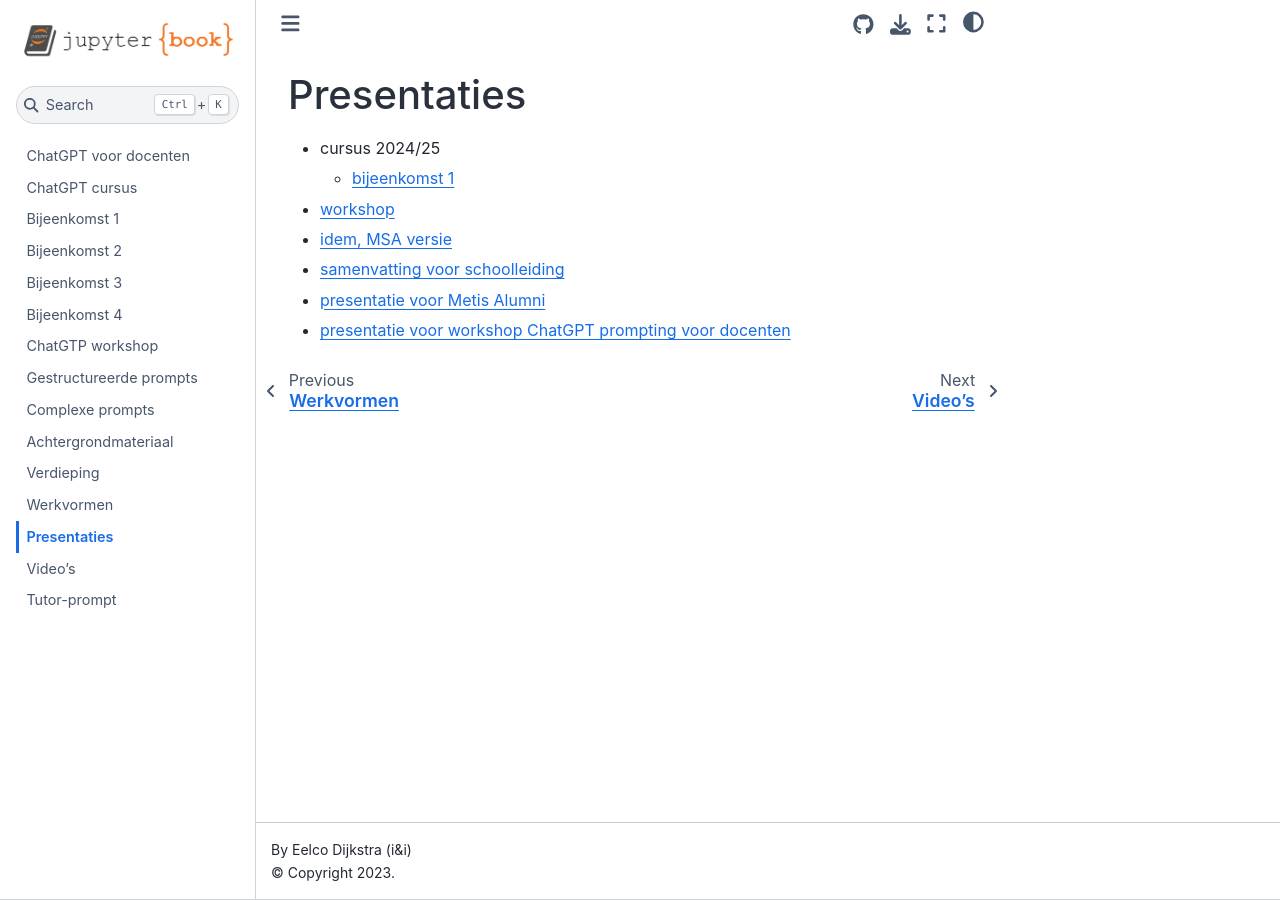
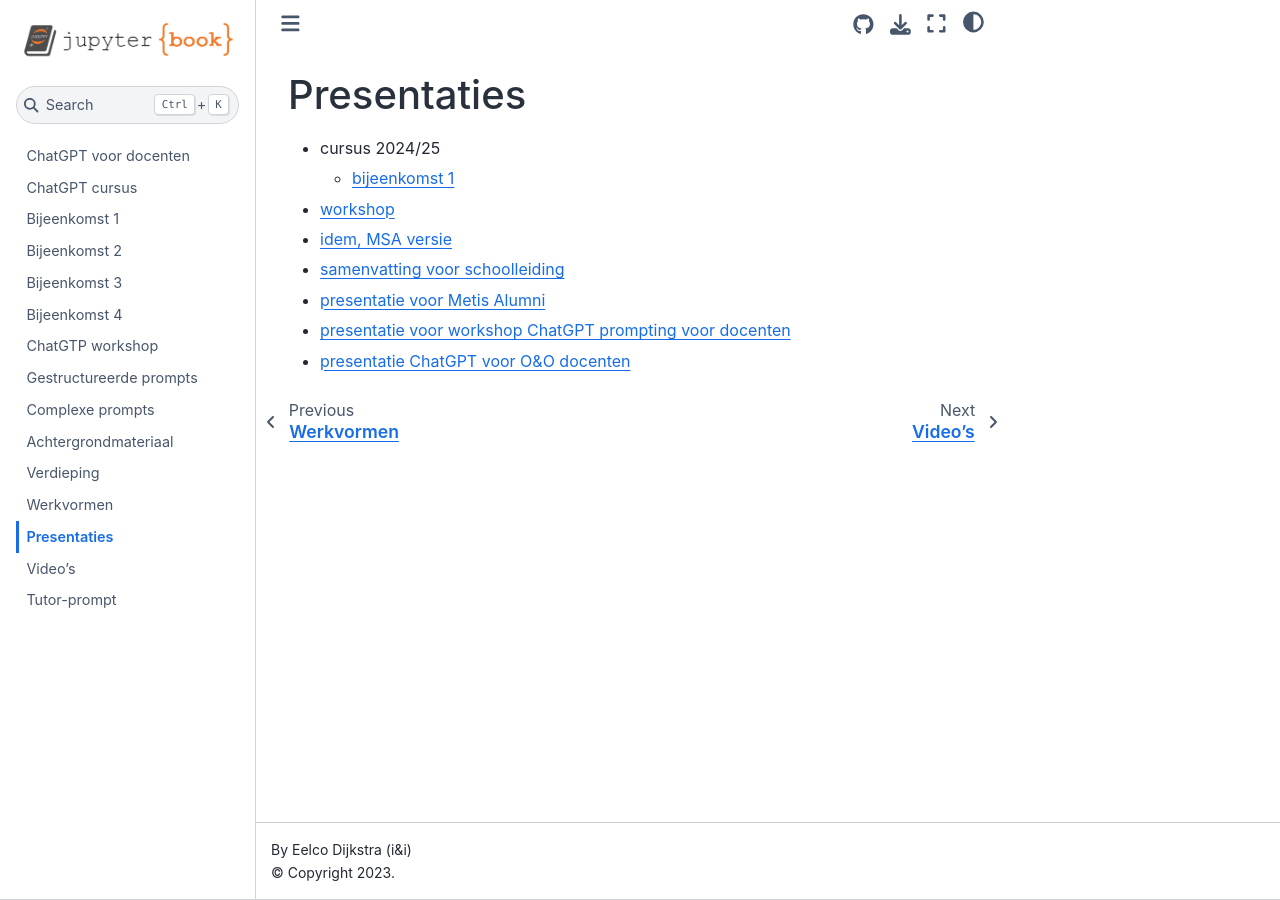
Before and after one commit to infvo/chatgptbook, a Jupyter Book: the page built from presentaties.md, in a window 1280 px wide. Built offline with Jupyter Book 1.0.4 settings and Sphinx 7.4.7 and the Sphinx Book theme 1.1.4, drawn with Linux system fonts in a browser that asks for light colours.

Commit message:
Update presentaties.md

```diff
--- a/presentaties.md
+++ b/presentaties.md
@@ -7,3 +7,4 @@
 * [samenvatting voor schoolleiding](https://docs.google.com/presentation/d/1sYtE7DcxzFkXlYoHc9PLDp6qOYUeRqnDtB6M1lYTZP0/edit?usp=sharing)
 * [presentatie voor Metis Alumni](https://docs.google.com/presentation/d/1louhDJ5G_8uKUOdeaUjstS_0d4whzBgXC31sGaoFk44/edit?usp=sharing)
 * [presentatie voor workshop ChatGPT prompting voor docenten](https://docs.google.com/presentation/d/1IOA1N8DRYeyUONZHTiVhqAdEIfJHPmXPmkNeQYRCnns/edit?usp=sharing)
+* [presentatie ChatGPT voor O&O docenten](https://docs.google.com/presentation/d/1auHtVVaqSvOJDGYSuwdm-f_gmzsIyMcWsHpy5ejRBbA/edit?usp=sharing)
```
